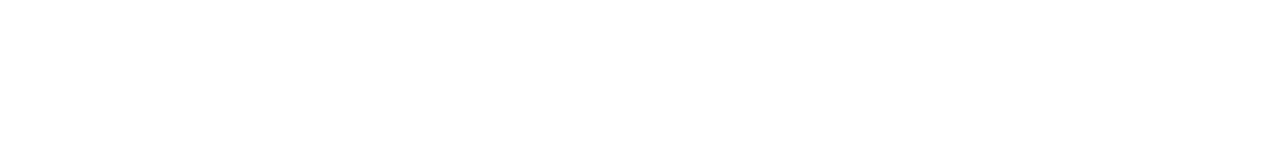
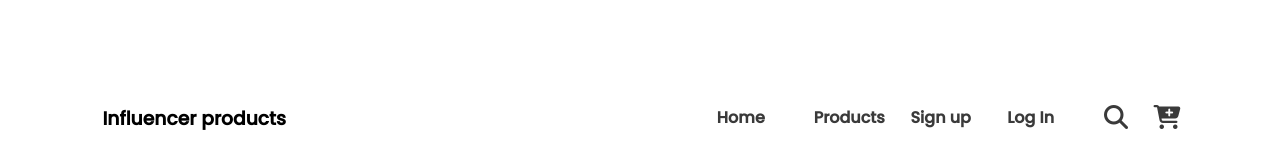
Before and after one commit to rakibul58/influencer-gear, a plain HTML site: page index.html in a window 1280 px wide. Drawn offline with Linux system fonts and the light colour scheme.

Commit message:
nav done

```diff
--- a/index.html
+++ b/index.html
@@ -13,6 +13,28 @@
     <script src="https://kit.fontawesome.com/3e76e76a24.js" crossorigin="anonymous"></script>
 </head>
 <body>
-
+    <!---------------------------------------------------
+                        Header Starts
+    ----------------------------------------------------->
+    <header>
+        <nav class="nav-bar">
+    <!------------- Leftside of navigation ---------------->
+            <div class="left-nav">
+                <h3 class="website-title">Influencer products</h3>
+            </div>
+    <!------------- Rightside of navigation ---------------->
+            <div class="right-nav">
+                <p><a target="_blank" href="">Home</a></p>
+                <p><a target="_blank" href="">Products</a></p>
+                <p><a target="_blank" href="">Sign up</a></p>
+                <p><a target="_blank" href="">Log In</a></p>
+                <p><a target="_blank" href=""><i class="fa-solid fa-magnifying-glass"></i></a></p>
+                <p><a target="_blank" href=""><i class="fa-solid fa-cart-plus"></i></a></p>
+            </div>
+        </nav>
+    </header>
+    <!---------------------------------------------------
+                        Header Ends
+    ----------------------------------------------------->
 </body>
 </html>
--- a/styles/style.css
+++ b/styles/style.css
@@ -8,4 +8,37 @@
     margin: 0;
     padding: 0;
     box-sizing: border-box;
+    background-color: #ffffff;
 }
+
+
+/*-----------------------------------------------------
+                    Header Styles
+-------------------------------------------------------*/
+
+.nav-bar{
+    display: flex;
+    justify-content: space-between;
+    margin-left: 8vw;
+    margin-right: 8vw;
+    margin-top: 13vh;
+    align-items: center;
+}
+/*--------------------- Right side of navs style-------------------- */
+.right-nav{
+    display: grid;
+    grid-template-columns: repeat(4,1fr) 24px 24px;
+    justify-content: end;
+    column-gap: 2vw;
+}
+
+.right-nav p a{
+    text-decoration: none;
+    color: #3A3A3A;
+    font-weight: 600;
+    font-size: 16px;
+}
+
+.right-nav p a i{
+    font-size: 24px;
+}
```
